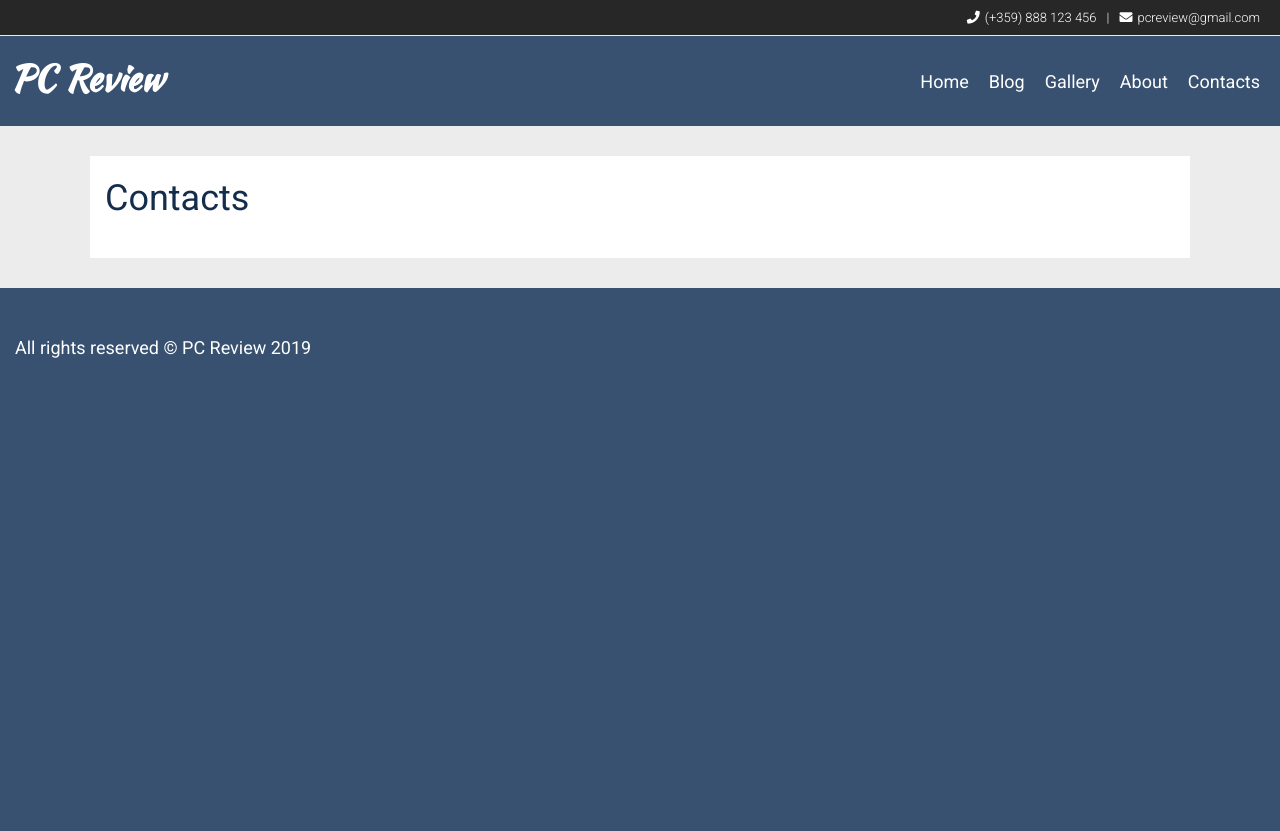
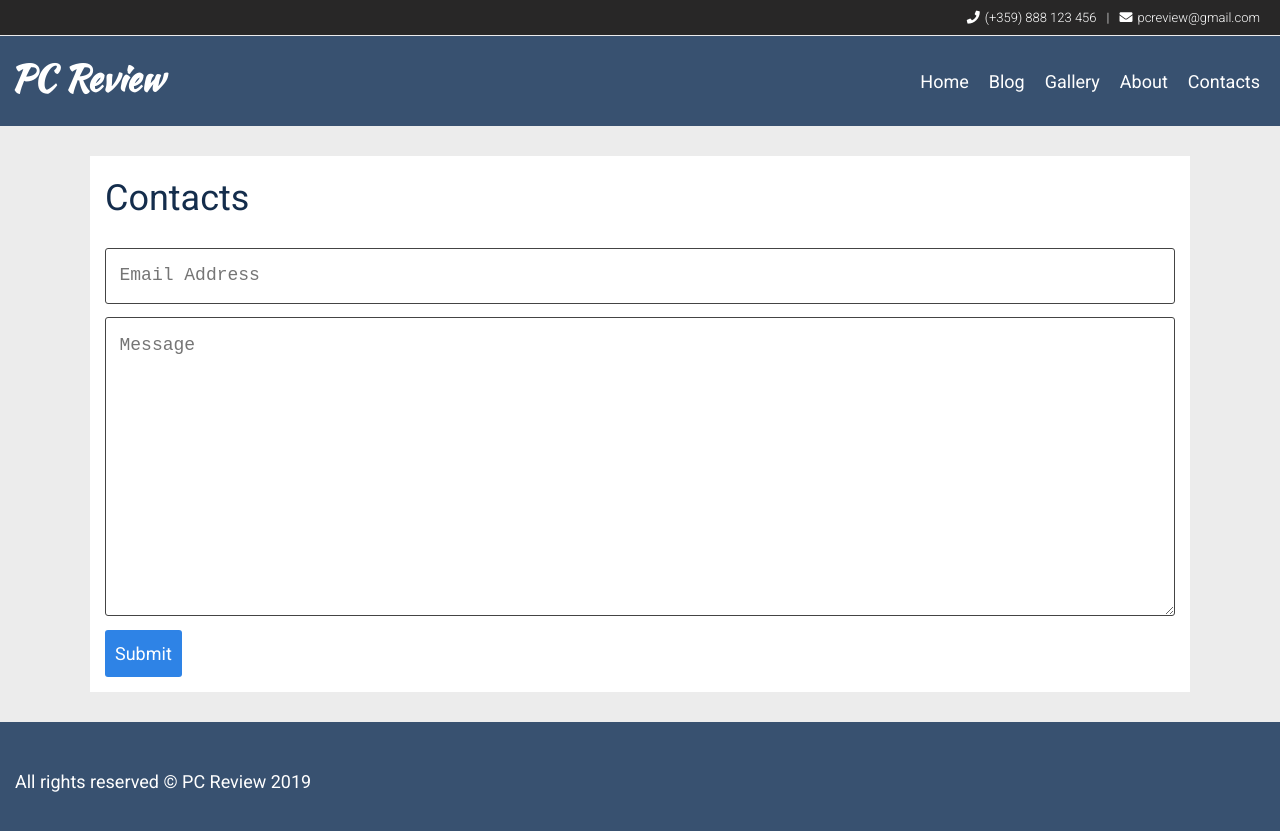
Before and after one commit to chrisbg69/chrisbg69.github.io, a Jekyll site: the page built from contacts.html, in a window 1280 px wide. Shown: the top 831 px of the page. Built offline with Jekyll 4.4.1, drawn with Linux system fonts in a browser that asks for light colours; nearby versions of some CDN libraries.

```diff
--- a/_config.yml
+++ b/_config.yml
@@ -8,7 +8,7 @@
   uploads:
     title: Uploads
     output: true
-email: person@example.com
+email: archangelbg@abv.bg
 description: Welcome to my new blog running on Jekyll and NorthStack!
 baseurl: ''
 url: ''
--- a/assets/css/grid.css
+++ b/assets/css/grid.css
@@ -42,3 +42,42 @@
 .main-grid-content li i {
     color: #385170;
 }
+
+.clients_list {
+    display: grid;
+    grid-template-columns: 1fr 1fr 1fr 1fr 1fr;
+    grid-template-rows: auto;
+    grid-template-areas:
+        "grid-clents grid-clents grid-clents grid-clents grid-clents";
+    grid-gap: 1em;
+    margin-bottom: 2em;
+}
+
+.grid-clents {
+    display: grid;
+    justify-self: center;
+
+}
+
+.clients_list a:hover {
+    animation: coin-rotate 1s both infinite;
+}
+
+.section_header {
+    margin-bottom: 0;
+    text-align: center;
+}
+
+@keyframes coin-rotate {
+    0% {
+        transform: rotateY(0);
+    }
+
+    50% {
+        transform: rotateY(180deg);
+    }
+
+    100% {
+        transform: rotateY(0deg);
+    }
+}
--- a/contacts.html
+++ b/contacts.html
@@ -3,3 +3,46 @@
 permalink: "/contacts/"
 layout: page
 ---
+
+<!--
+     After implementing this contact form make sure
+     1. you have defined "email: youremail@email.com" in _config.yml file.
+     2. you verify your form on formspree.io.
+-->
+
+<form class="wj-contact" action="https://formspree.io/{{site.email}}" method="POST">
+    <input type="text" name="email" placeholder="Email Address">
+    <textarea type="text" name="content" rows="10" placeholder="Message"></textarea>
+    <input type="hidden" name="_next" value="<REDIRECTION LINK> ">
+    <input type="hidden" name="_subject" value="New Contact Form Submission">
+    <input type="text" name="_gotcha" style="display:none">
+    <input type="submit" value="Submit">
+</form>
+
+<style>
+form.wj-contact input[type="text"], form.wj-contact textarea[type="text"] {
+    width: 100%;
+    vertical-align: middle;
+    margin-top: 0.25em;
+    margin-bottom: 0.5em;
+    padding: 0.75em;
+    font-family: monospace, sans-serif;
+    font-weight: lighter;
+    border-style: solid;
+    border-color: #444;
+    outline-color: #2e83e6;
+    border-width: 1px;
+    border-radius: 3px;
+    transition: box-shadow .2s ease;
+}
+form.wj-contact input[type="submit"] {
+    outline: none;
+    color: white;
+    background-color: #2e83e6;
+    border-radius: 3px;
+    padding: 0.5em;
+    margin: 0.25em 0 0 0;
+    border: 1px solid transparent;
+    height: auto;
+}
+</style>
```
Also changed, not shown: _layouts/home.html (+48 -12 lines), assets/images/bbpress.png (added), assets/images/jquery.png (added), assets/images/microlancer.png (added), assets/images/wordpress.png (added), assets/images/wpml.png (added), 11 other files.
